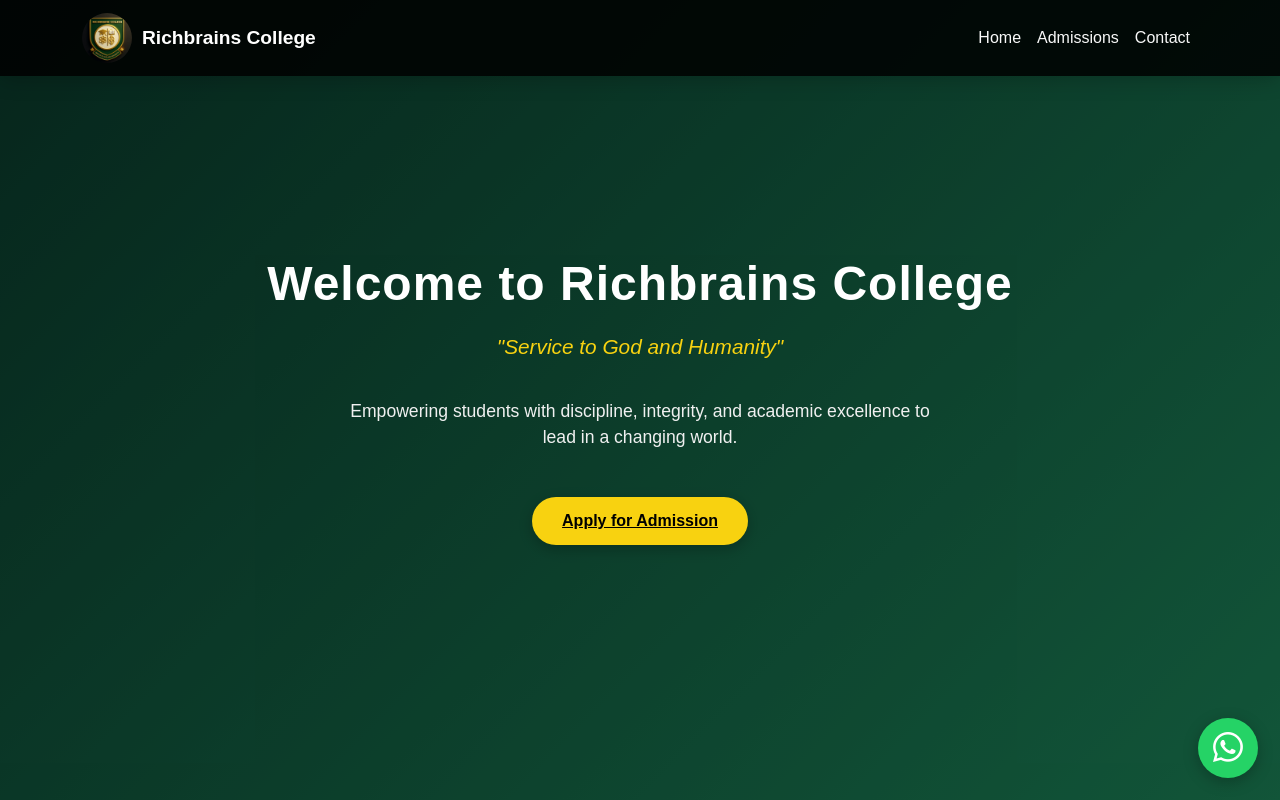
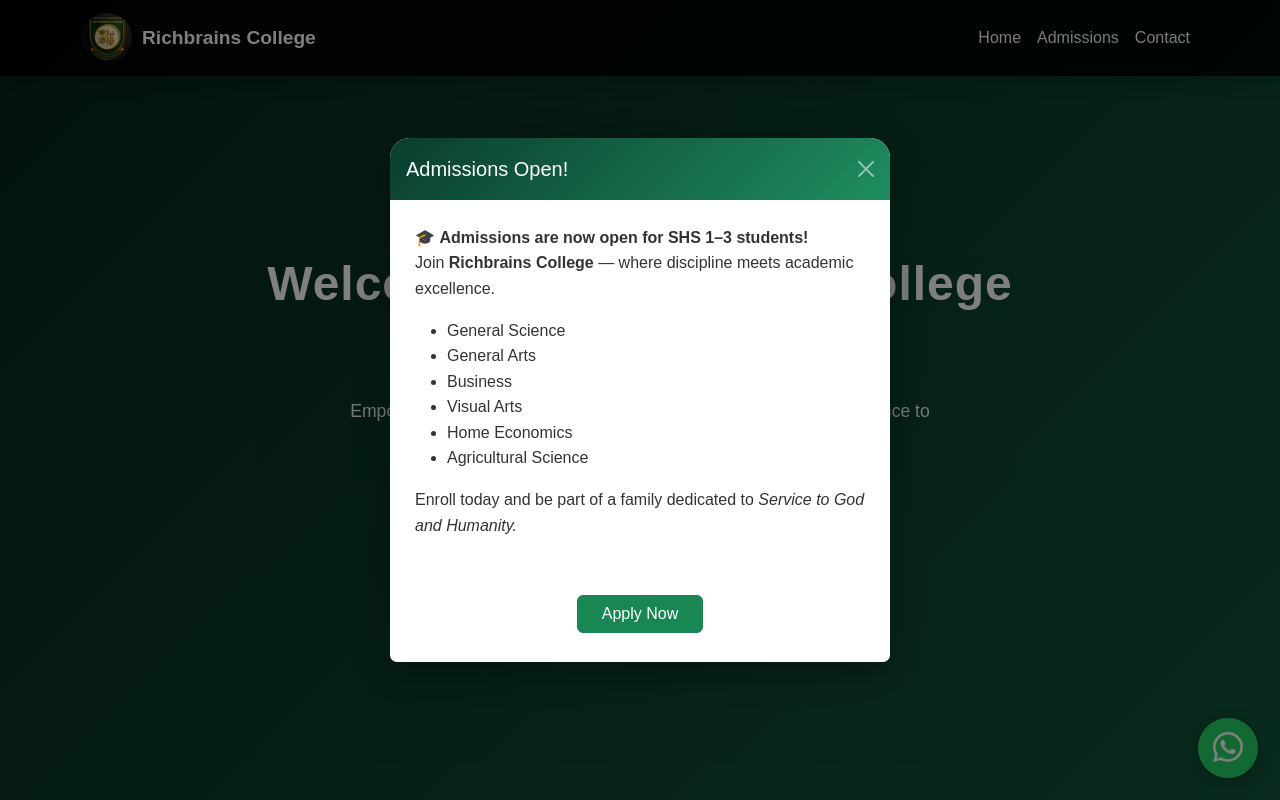
Before and after one commit to nqwabena7/Richbrains-College, a plain HTML site: page index.html in a window 1280 px wide. Drawn offline with nearby package versions, Linux system fonts and the light colour scheme.

Commit message:
Update index.html

```diff
--- a/index.html
+++ b/index.html
@@ -138,6 +138,37 @@
       padding: 20px 10px;
     }
 
+    /* Modal */
+    .modal-content {
+      border-radius: 20px;
+      border: none;
+      box-shadow: 0 10px 40px rgba(0,0,0,0.3);
+    }
+
+    .modal-header {
+      background: linear-gradient(135deg, #0a3d2e, #1e8e5f);
+      color: white;
+      border-bottom: none;
+      border-top-left-radius: 20px;
+      border-top-right-radius: 20px;
+    }
+
+    .modal-body {
+      color: #333;
+      background: #fff;
+      padding: 25px;
+      font-size: 1rem;
+      line-height: 1.6;
+      text-align: left;
+    }
+
+    .modal-footer {
+      border-top: none;
+      background: #fff;
+      justify-content: center;
+      padding-bottom: 25px;
+    }
+
     @media (max-width: 768px) {
       .hero h1 {
         font-size: 2.3rem;
@@ -186,11 +217,50 @@
     <i class="bi bi-whatsapp"></i>
   </a>
 
+  <!-- Admission Info Modal -->
+  <div class="modal fade" id="admissionModal" tabindex="-1" aria-labelledby="admissionModalLabel" aria-hidden="true">
+    <div class="modal-dialog modal-dialog-centered modal-md">
+      <div class="modal-content">
+        <div class="modal-header">
+          <h5 class="modal-title" id="admissionModalLabel">Admissions Open!</h5>
+          <button type="button" class="btn-close btn-close-white" data-bs-dismiss="modal" aria-label="Close"></button>
+        </div>
+        <div class="modal-body">
+          <p>
+            🎓 <strong>Admissions are now open for SHS 1–3 students!</strong><br>
+            Join <strong>Richbrains College</strong> — where discipline meets academic excellence.
+          </p>
+          <ul>
+            <li>General Science</li>
+            <li>General Arts</li>
+            <li>Business</li>
+            <li>Visual Arts</li>
+            <li>Home Economics</li>
+            <li>Agricultural Science</li>
+          </ul>
+          <p>Enroll today and be part of a family dedicated to <em>Service to God and Humanity.</em></p>
+        </div>
+        <div class="modal-footer">
+          <a href="admission.html" class="btn btn-success px-4">Apply Now</a>
+        </div>
+      </div>
+    </div>
+  </div>
+
   <!-- Footer -->
   <footer>
     <p>&copy; 2025 Richbrains College. All Rights Reserved.</p>
   </footer>
 
+  <!-- Bootstrap JS -->
   <script src="https://cdn.jsdelivr.net/npm/bootstrap@5.3.2/dist/js/bootstrap.bundle.min.js"></script>
+
+  <!-- Show modal on page load -->
+  <script>
+    window.addEventListener('load', function() {
+      const modal = new bootstrap.Modal(document.getElementById('admissionModal'));
+      modal.show();
+    });
+  </script>
 </body>
 </html>
```
